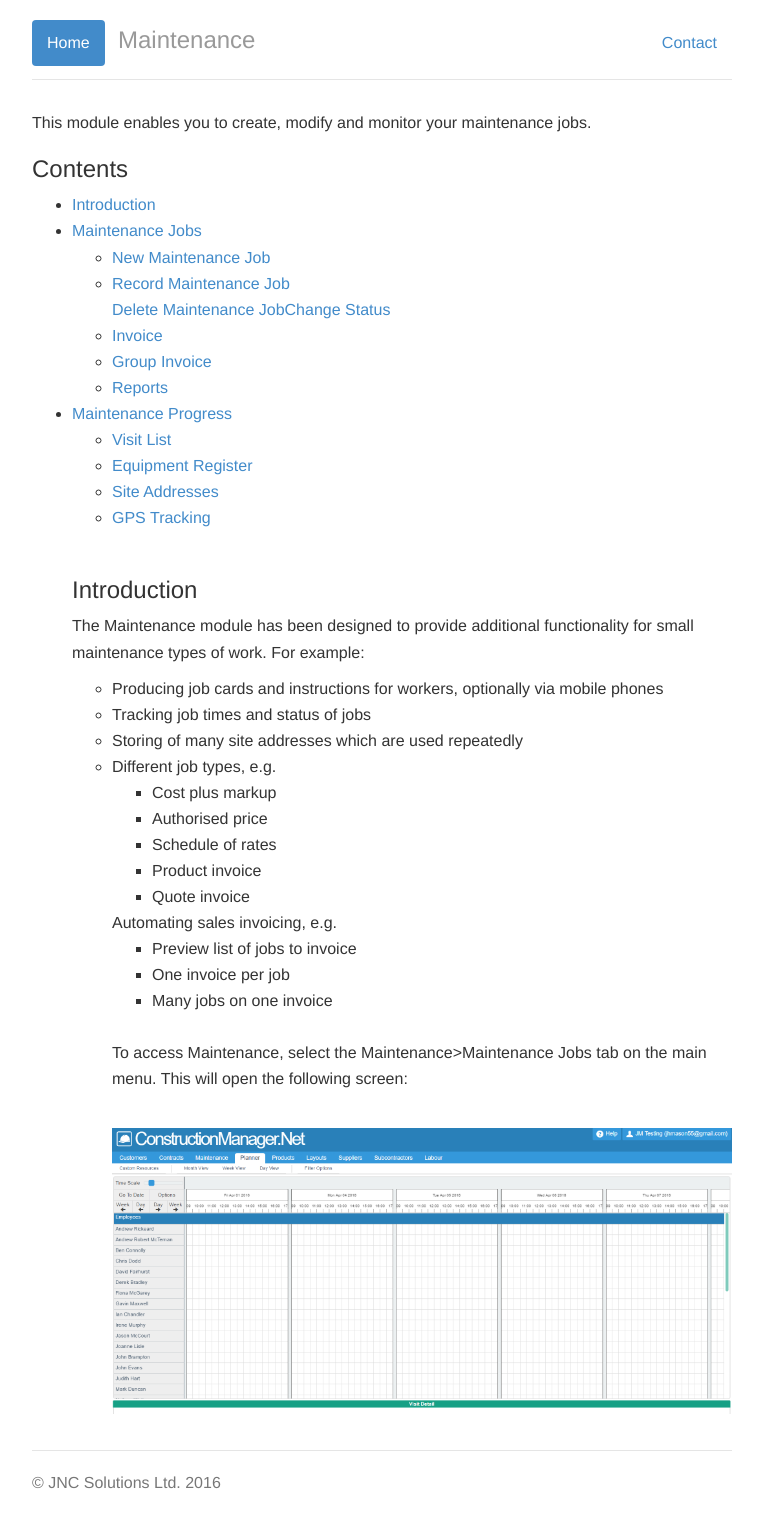
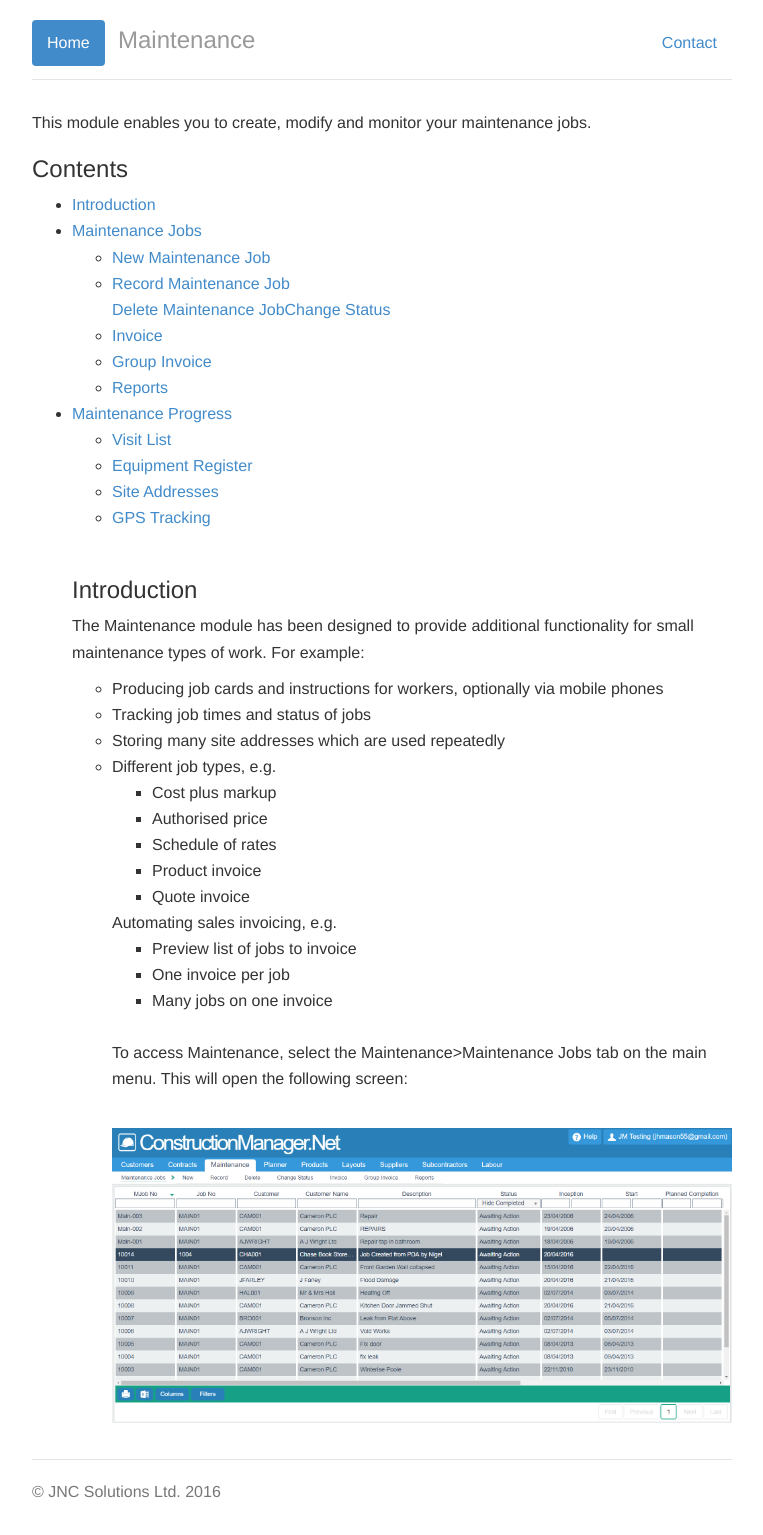
Before and after one commit to JNCSolutions/ConstructionManagerDocs, a Jekyll site: the page built from maintenance.html, in a window 1280 px wide. Shown: the whole page, without its empty margins (258-1021 px from the left). Built offline with Jekyll 4.4.1, drawn with Linux system fonts in a browser that asks for light colours.

Commit message:
Update maintenance.html

```diff
--- a/maintenance.html
+++ b/maintenance.html
@@ -32,7 +32,7 @@ title: Maintenance
       <ul>
         <li>Producing job cards and instructions for workers, optionally via mobile phones</li>
         <li>Tracking job times and status of jobs</li>
-        <li>Storing of many site addresses which are used repeatedly</li>
+        <li>Storing many site addresses which are used repeatedly</li>
         <li>Different job types, e.g.</li>
         <ul>
           <li>Cost plus markup</li>
@@ -53,7 +53,7 @@ title: Maintenance
       <p>To access Maintenance, select the Maintenance>Maintenance Jobs tab on the main menu.
           This will open the following screen:</p>
       <br>
-      <img src="img/Planner_List_01.PNG" style="width: 100%;">
+      <img src="img/Maintenance_List_01.PNG" style="width: 100%;">
       <br> <br>
 
 
```
